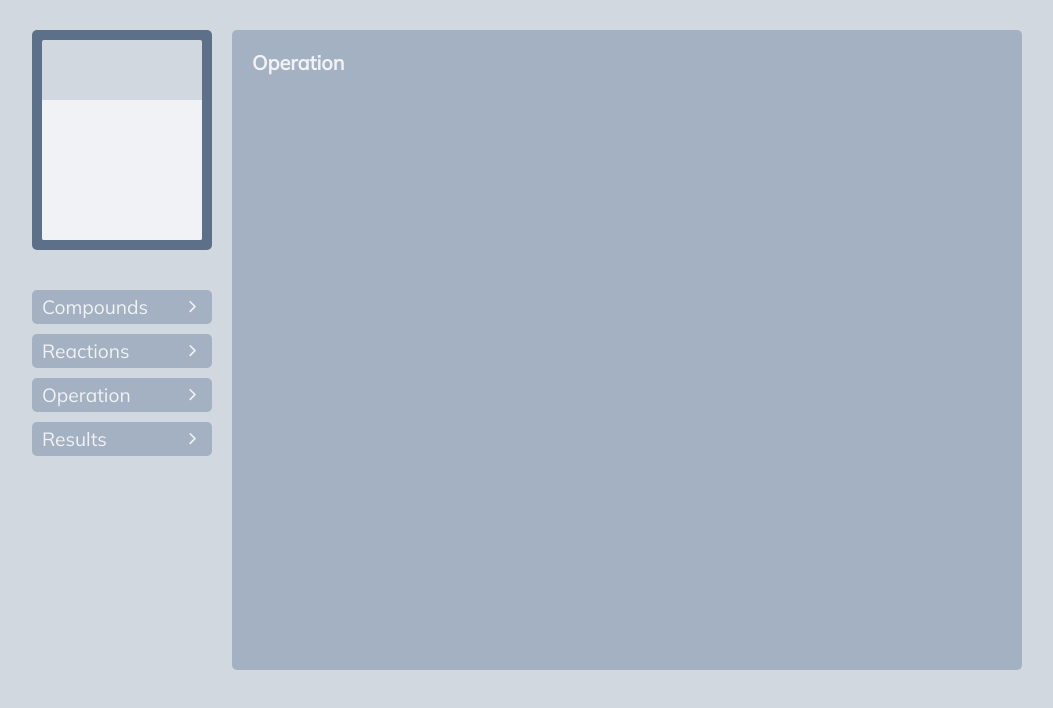
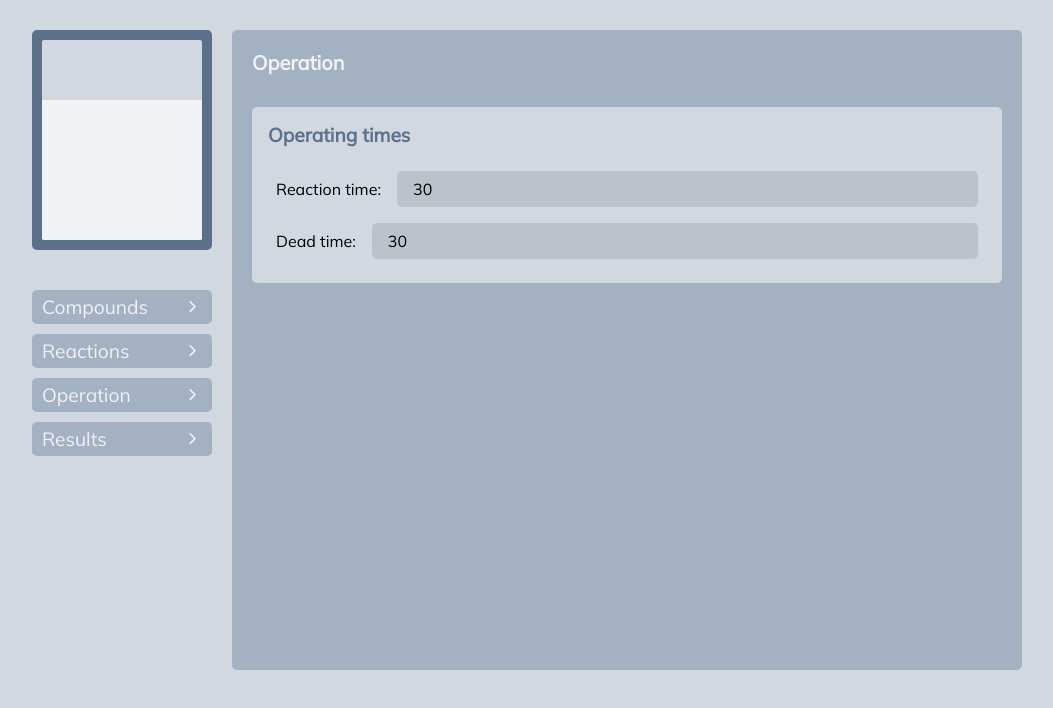
Before and after one commit to frankmangone/batch-simulator, a React (Create React App) app: page /operation in a window 1280 px wide. Shown: the top 708 px of the page, without its empty margins (113-1166 px from the left). Built offline with nearby package versions, Linux system fonts and the light colour scheme.

Commit message:
Very basic input for Operation

```diff
--- /dev/null
+++ b/src/components/FieldInput.tsx
@@ -0,0 +1,18 @@
+import styled from "styled-components"
+
+const FieldInput = styled.div`
+  display: flex;
+  align-items: center;
+  align-self: stretch;
+  padding: 0.5rem;
+  position: relative;
+
+  input {
+    font-size: 1rem;
+  }
+
+  &:hover > .error {
+    opacity: 1 !important;
+  }
+`
+export default FieldInput
--- /dev/null
+++ b/src/components/ModalInputSection.tsx
@@ -0,0 +1,20 @@
+import styled from "styled-components"
+
+export const ModalInputSection = styled.div`
+  border-top: 1px solid var(--color-grey-light);
+  display: flex;
+  flex-wrap: wrap;
+  margin-top: 2rem;
+  padding: 2rem 1rem 0rem;
+
+  h2 {
+    color: var(--color-grey-dark);
+    font-size: 20px;
+    margin-top: 0;
+  }
+`
+
+export const ModalColumnInputSection = styled(ModalInputSection)`
+  flex-direction: column;
+  flex-wrap: nowrap;
+`
--- a/src/components/compounds/CompoundEditModal.tsx
+++ b/src/components/compounds/CompoundEditModal.tsx
@@ -5,6 +5,7 @@ import { useFormik } from "formik"
 import Error from "../Error"
 import Input from "../Input"
 import EditModal from "../EditModal"
+import FieldInput from "../FieldInput"
 import SubmitButton from "../SubmitButton"
 
 /* Constants */
@@ -144,18 +145,6 @@ export default CompoundEditModal
  * Styled components
  */
 
-const FieldInput = styled.div`
-  display: flex;
-  align-items: center;
-  align-self: stretch;
-  padding: 0.5rem;
-  position: relative;
-
-  &:hover > .error {
-    opacity: 1 !important;
-  }
-`
-
 interface ISymbolInputProps {
   color: string
 }
--- a/src/components/reactions/ReactionEditModal.tsx
+++ b/src/components/reactions/ReactionEditModal.tsx
@@ -12,6 +12,10 @@ import EditModal from "../EditModal"
 import Notice from "../Notice"
 import Select from "../Select"
 import SubmitButton from "../SubmitButton"
+import {
+  ModalInputSection,
+  ModalColumnInputSection,
+} from "../ModalInputSection"
 import { FiPlus } from "react-icons/fi"
 import ReactionCompoundList from "./ReactionCompoundList"
 import ReactionEquation from "./ReactionEquation"
@@ -180,7 +184,7 @@ const ReactionEditModal: React.FC<IReactionEditModalProps> = (props) => {
       <ReactionPreview reaction={modalReaction} />
 
       {/* Compounds input */}
-      <InputSection>
+      <ModalInputSection>
         <CompoundInputWrapper>
           <h2>Reactants</h2>
           <AddCompound>
@@ -266,10 +270,10 @@ const ReactionEditModal: React.FC<IReactionEditModalProps> = (props) => {
             )}
           </CompoundInputInner>
         </CompoundInputWrapper>
-      </InputSection>
+      </ModalInputSection>
 
       {/* Kinetics input */}
-      <ColumnInputSection>
+      <ModalColumnInputSection>
         <h2>Kinetics</h2>
         <SelectField>
           <p>Kinetic model</p>
@@ -341,7 +345,7 @@ const ReactionEditModal: React.FC<IReactionEditModalProps> = (props) => {
           compounds={compounds}
           updateKineticConstant={handleKineticConstantUpdate}
         />
-      </ColumnInputSection>
+      </ModalColumnInputSection>
 
       <SubmitButton
         color="green"
@@ -359,20 +363,6 @@ const ReactionEditModal: React.FC<IReactionEditModalProps> = (props) => {
 
 export default ReactionEditModal
 
-const InputSection = styled.div`
-  border-top: 1px solid var(--color-grey-light);
-  display: flex;
-  flex-wrap: wrap;
-  margin-top: 2rem;
-  padding: 2rem 1rem 0rem;
-
-  h2 {
-    color: var(--color-grey-dark);
-    font-size: 20px;
-    margin-top: 0;
-  }
-`
-
 const SelectField = styled.div`
   display: flex;
   align-items: center;
@@ -388,11 +378,6 @@ const SelectField = styled.div`
   div {
     flex-basis: 45%;
   }
-`
-
-const ColumnInputSection = styled(InputSection)`
-  flex-direction: column;
-  flex-wrap: nowrap;
 `
 
 const CompoundInputWrapper = styled.div`
--- a/src/pages/OperationPage.tsx
+++ b/src/pages/OperationPage.tsx
@@ -1,11 +1,59 @@
+import styled from "styled-components"
+
+/* Components */
 import PageTitle from "../components/PageTitle"
+import FieldInput from "../components/FieldInput"
+
+/* Hooks */
+import { useData } from "../context/DataContext"
 
 const OperationPage: React.FC = () => {
+  const { operation, setOperationKey } = useData()
+
   return (
     <>
       <PageTitle>Operation</PageTitle>
+
+      <InputSection>
+        <h2>Operating times</h2>
+        <FieldInput>
+          <label htmlFor="reactionTime">Reaction time:</label>
+          <input
+            name="reactionTime"
+            autoComplete="off"
+            onChange={() => {}}
+            onBlur={() => {}}
+            value={operation.reactionTime}
+          />
+        </FieldInput>
+        <FieldInput>
+          <label htmlFor="deadTime">Dead time:</label>
+          <input
+            name="deadTime"
+            autoComplete="off"
+            onChange={() => {}}
+            onBlur={() => {}}
+            value={operation.deadTime}
+          />
+        </FieldInput>
+      </InputSection>
     </>
   )
 }
 
 export default OperationPage
+
+const InputSection = styled.div`
+  display: flex;
+  background-color: var(--color-grey-lighter);
+  border-radius: 5px;
+  flex-direction: column;
+  margin-top: 2rem;
+  padding: 1rem;
+
+  h2 {
+    color: var(--color-grey-normal);
+    font-size: 1.2rem;
+    margin-top: 0;
+  }
+`
```
